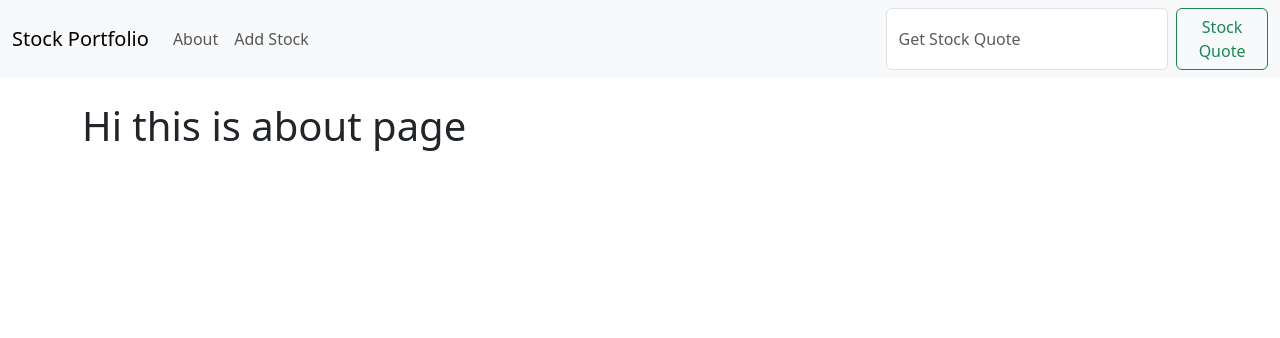
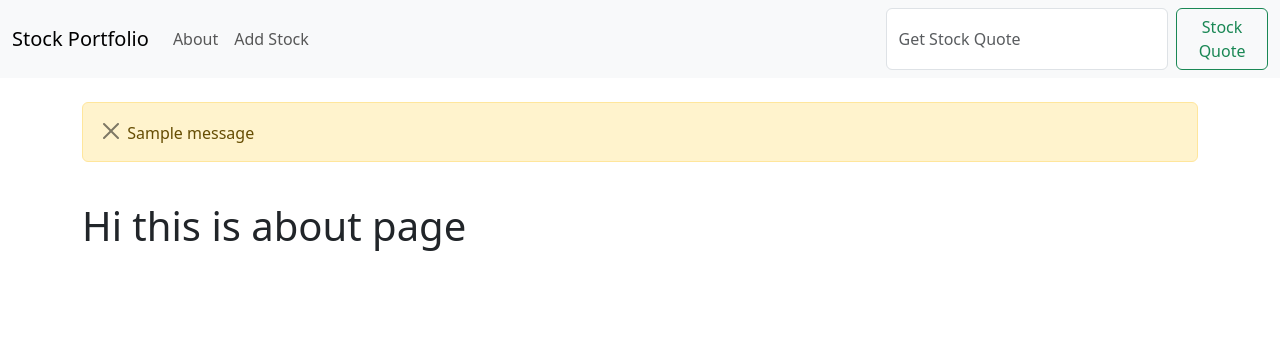
Before and after one commit to Prakhar-Shankar/Stock-Portfolio, a Django app: page /about.html in a window 1280 px wide. Shown: the top 338 px of the page. Run offline with Django 5.2, Linux system fonts and the light colour scheme; one stand-in notice (Sample message) is shown.

Commit message:
Messages are showing up

```diff
--- a/quotes/templates/base.html
+++ b/quotes/templates/base.html
@@ -36,9 +36,20 @@
 
     <div class="container">
         <br>
-    {% block content %}
 
-    {% endblock %}
+        {% if messages %}
+          {% for message in messages %}
+              <div class="alert alert-warning alert-dismissable fade show" role="alert">
+                <button type="button" class="btn-close" data-bs-dismiss="alert" aria-label="close"></button>
+                {{message}}
+              </div>
+          {% endfor %}
+        {% endif %}
+              <br>
+
+        {% block content %}
+
+        {% endblock %}
     </div>
     <script src="https://cdn.jsdelivr.net/npm/bootstrap@5.3.2/dist/js/bootstrap.bundle.min.js" integrity="sha384-C6RzsynM9kWDrMNeT87bh95OGNyZPhcTNXj1NW7RuBCsyN/o0jlpcV8Qyq46cDfL" crossorigin="anonymous"></script>
   </body>
--- a/quotes/views.py
+++ b/quotes/views.py
@@ -50,4 +50,5 @@ from django.urls import reverse
 def delete(request, stock_id):
     item = Stock.objects.get(pk=stock_id)
     item.delete()
+    messages.success(request, ("Stock has been deleted successfully!"))
     return HttpResponseRedirect(reverse('add_stock'))
```
Also changed, not shown: db.sqlite3.
